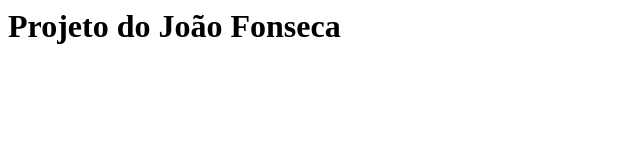
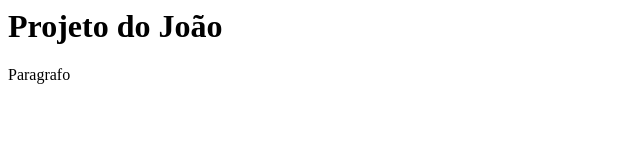
Before and after one commit to J-Mateus/curso-git, a plain HTML site: page index.html in a window 1280 px wide. Shown: the whole page, without its empty margins (0-640 px from the left). Drawn offline with Linux system fonts and the light colour scheme.

Commit message:
add interativo

```diff
--- a/index.html
+++ b/index.html
@@ -4,7 +4,8 @@
 </head>
 
 <body>
-	<h1>Projeto do João Fonseca</h1>
+	<h1>Projeto do João </h1>
+	<p>Paragrafo</p>
 </body>
 
 </htma>
```
